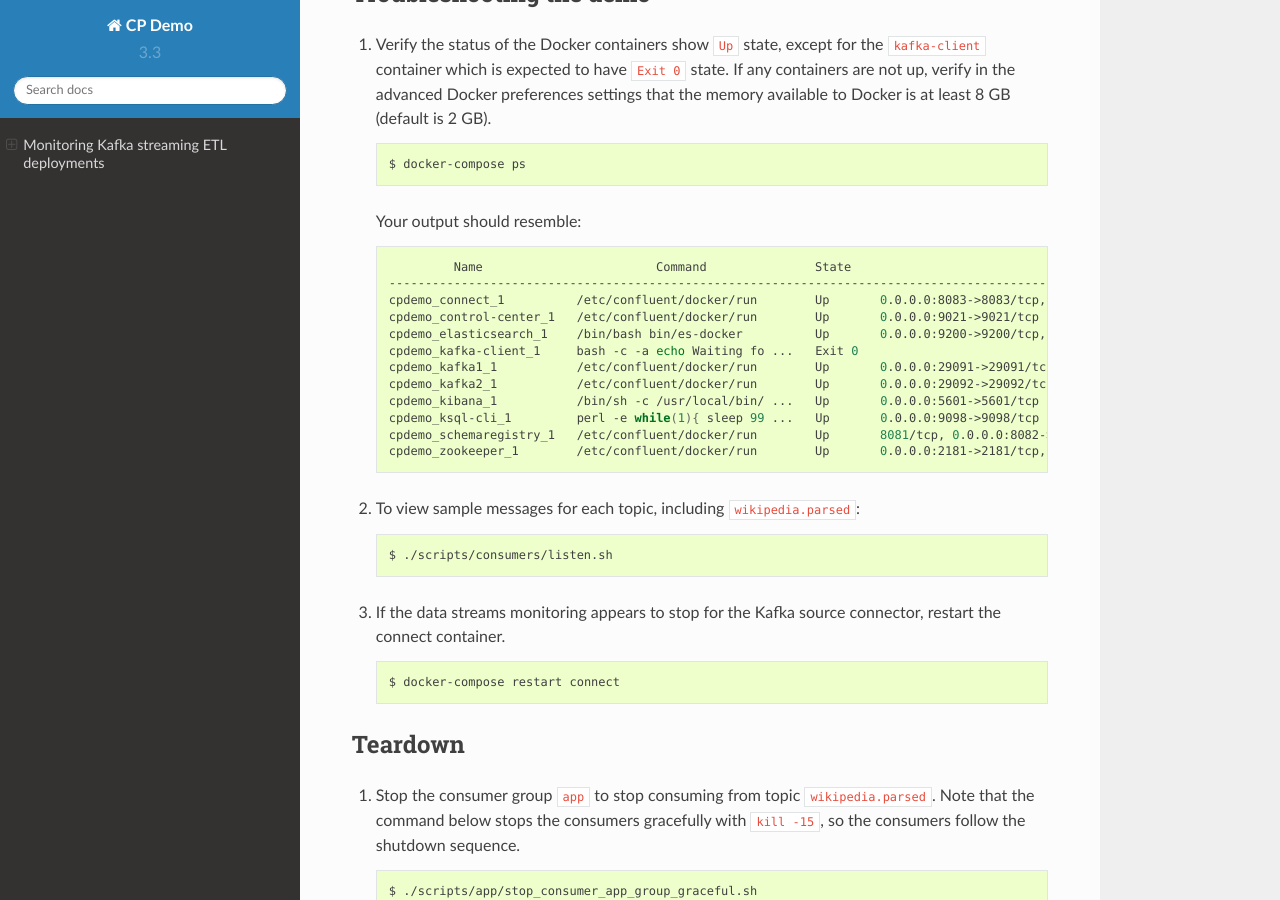
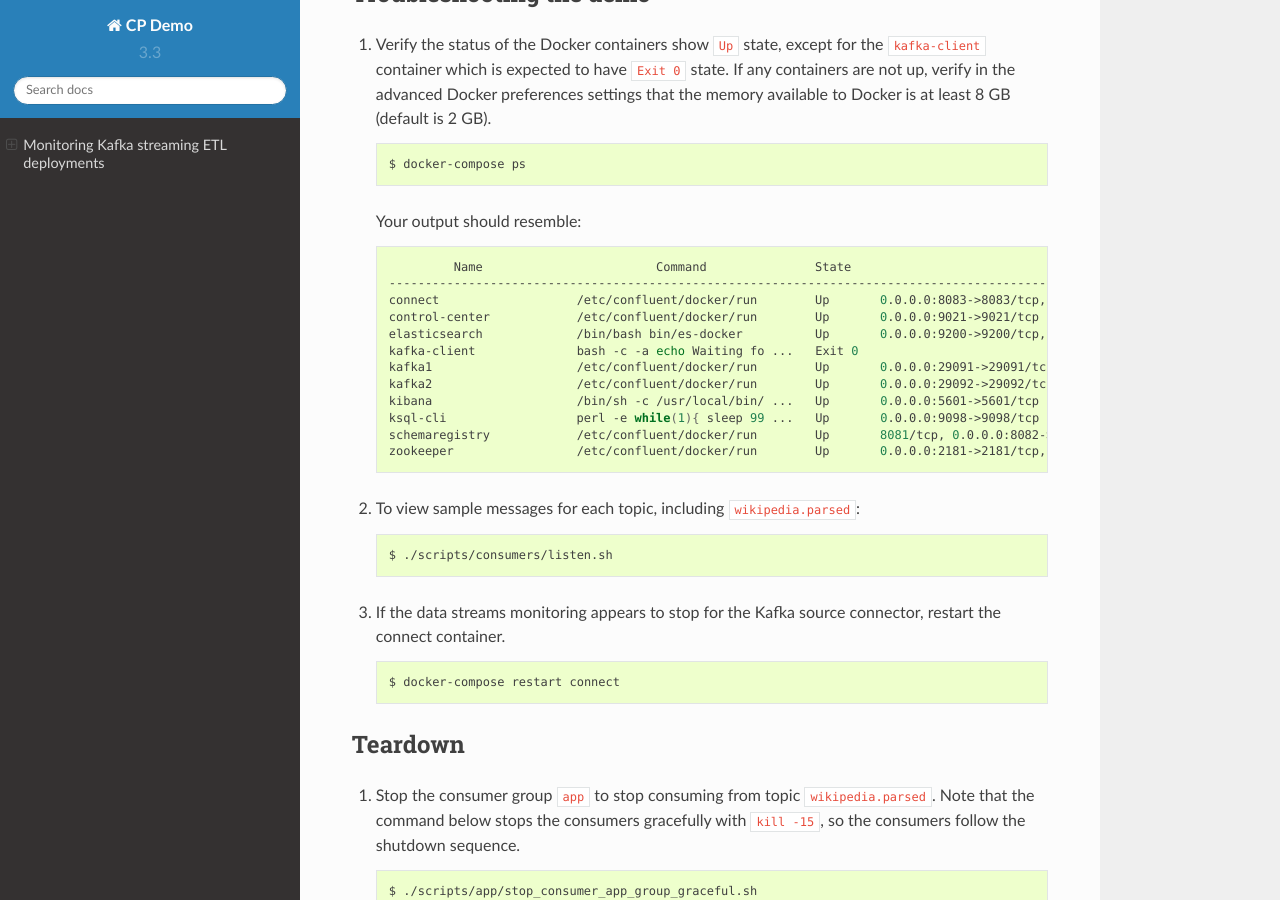
Before and after one commit to confluentinc/cp-demo, a Sphinx documentation site: the page built from docs/index.rst, in a window 1280 px wide and 900 px high, scrolled down 34942 px. Built offline with Sphinx 7.4.7 and the Read the Docs theme 2.0.0, drawn with Linux system fonts in a browser that asks for light colours; some of the changed text lies outside the part shown.

Commit message:
Fix namespacing to accommodate docker-compose version 1.21.0 where dash is introduced in container name

```diff
--- a/docs/index.rst
+++ b/docs/index.rst
@@ -333,7 +333,7 @@
 
    .. sourcecode:: bash
 
-      $ docker exec cpdemo_connect_1 kafka-avro-console-consumer --bootstrap-server kafka1:9091 --topic EN_WIKIPEDIA_GT_1 \
+      $ docker exec connect kafka-avro-console-consumer --bootstrap-server kafka1:9091 --topic EN_WIKIPEDIA_GT_1 \
         --property schema.registry.url=https://schemaregistry:8082 \
         --consumer.config /etc/kafka/secrets/client_without_interceptors.config --max-messages 10
       null
@@ -345,7 +345,7 @@
       {"USERNAME":"Attar-Aram syria","WIKIPAGE":"Antiochus X Eusebes","COUNT":2}
       ...
 
-      $ docker exec cpdemo_connect_1 kafka-avro-console-consumer --bootstrap-server kafka1:9091 --topic EN_WIKIPEDIA_GT_1_COUNTS \
+      $ docker exec connect kafka-avro-console-consumer --bootstrap-server kafka1:9091 --topic EN_WIKIPEDIA_GT_1_COUNTS \
         --property schema.registry.url=https://schemaregistry:8082 \
         --consumer.config /etc/kafka/secrets/client_without_interceptors.config --max-messages 10
       {"USERNAME":"Atsme","COUNT":2,"WIKIPAGE":"Wikipedia:Articles for deletion/Metallurg Bratsk"}
@@ -1081,16 +1081,16 @@
 
                  Name                        Command               State                              Ports
         ------------------------------------------------------------------------------------------------------------------------------
-        cpdemo_connect_1          /etc/confluent/docker/run        Up       0.0.0.0:8083->8083/tcp, 9092/tcp
-        cpdemo_control-center_1   /etc/confluent/docker/run        Up       0.0.0.0:9021->9021/tcp
-        cpdemo_elasticsearch_1    /bin/bash bin/es-docker          Up       0.0.0.0:9200->9200/tcp, 0.0.0.0:9300->9300/tcp
-        cpdemo_kafka-client_1     bash -c -a echo Waiting fo ...   Exit 0
-        cpdemo_kafka1_1           /etc/confluent/docker/run        Up       0.0.0.0:29091->29091/tcp, 0.0.0.0:9091->9091/tcp, 9092/tcp
-        cpdemo_kafka2_1           /etc/confluent/docker/run        Up       0.0.0.0:29092->29092/tcp, 0.0.0.0:9092->9092/tcp
-        cpdemo_kibana_1           /bin/sh -c /usr/local/bin/ ...   Up       0.0.0.0:5601->5601/tcp
-        cpdemo_ksql-cli_1         perl -e while(1){ sleep 99 ...   Up       0.0.0.0:9098->9098/tcp
-        cpdemo_schemaregistry_1   /etc/confluent/docker/run        Up       8081/tcp, 0.0.0.0:8082->8082/tcp
-        cpdemo_zookeeper_1        /etc/confluent/docker/run        Up       0.0.0.0:2181->2181/tcp, 2888/tcp, 3888/tcp
+        connect                   /etc/confluent/docker/run        Up       0.0.0.0:8083->8083/tcp, 9092/tcp
+        control-center            /etc/confluent/docker/run        Up       0.0.0.0:9021->9021/tcp
+        elasticsearch             /bin/bash bin/es-docker          Up       0.0.0.0:9200->9200/tcp, 0.0.0.0:9300->9300/tcp
+        kafka-client              bash -c -a echo Waiting fo ...   Exit 0
+        kafka1                    /etc/confluent/docker/run        Up       0.0.0.0:29091->29091/tcp, 0.0.0.0:9091->9091/tcp, 9092/tcp
+        kafka2                    /etc/confluent/docker/run        Up       0.0.0.0:29092->29092/tcp, 0.0.0.0:9092->9092/tcp
+        kibana                    /bin/sh -c /usr/local/bin/ ...   Up       0.0.0.0:5601->5601/tcp
+        ksql-cli                  perl -e while(1){ sleep 99 ...   Up       0.0.0.0:9098->9098/tcp
+        schemaregistry            /etc/confluent/docker/run        Up       8081/tcp, 0.0.0.0:8082->8082/tcp
+        zookeeper                 /etc/confluent/docker/run        Up       0.0.0.0:2181->2181/tcp, 2888/tcp, 3888/tcp
 
 2. To view sample messages for each topic, including
    ``wikipedia.parsed``:
```
Also changed, not shown: docker-compose.yml (+10 -0 lines), 9 other files.
